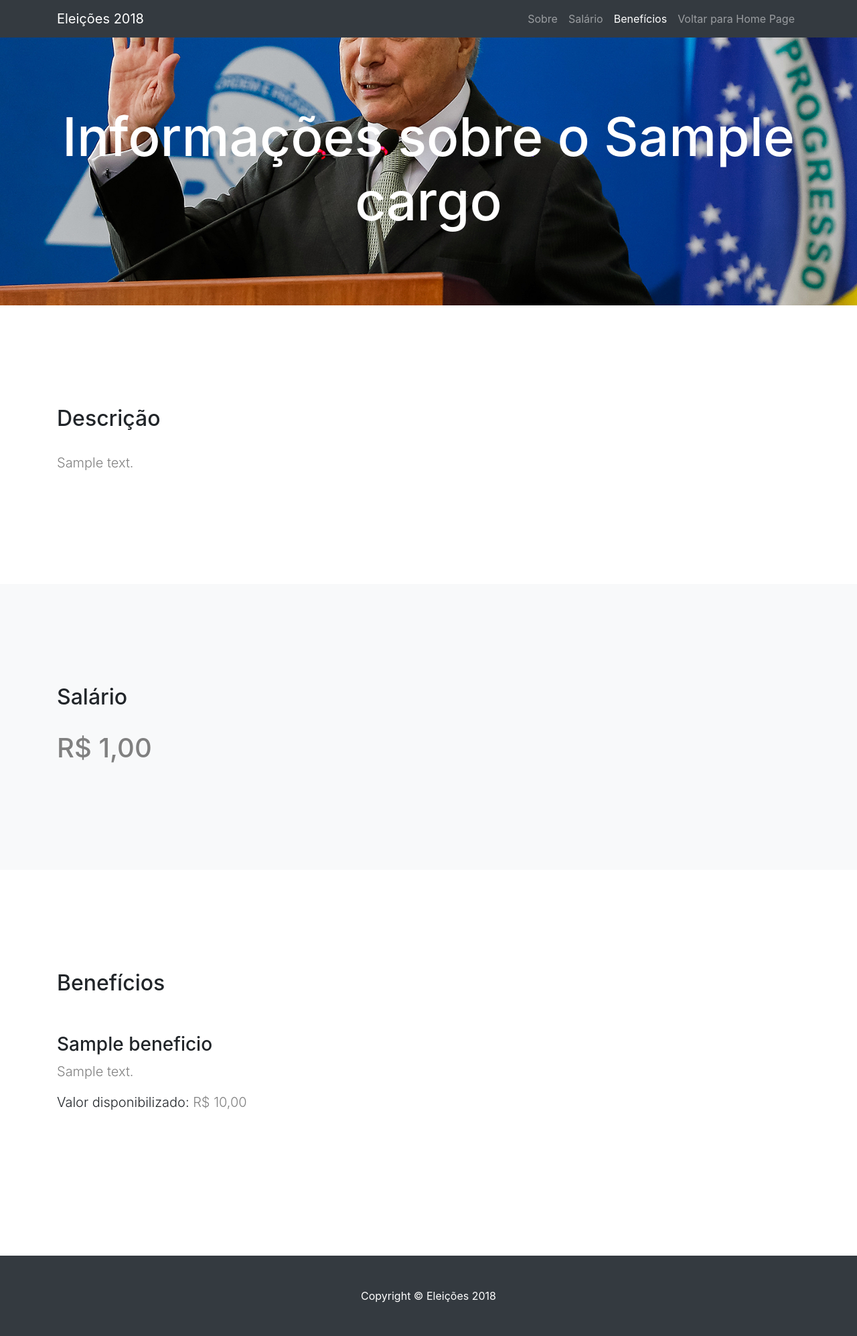
After one commit to erickarruzzo/eleicoesuff, a Django app: template info_cargos/templates/cargo.html in a window 1280 px wide. The commit adds this page. Shown: the whole page at 67% size. Run offline with Django 3.2, Linux system fonts and the light colour scheme; the template is opened without the code that fills it: values that come from a table or form of the project are taken from there, others are empty; tables that the repository leaves empty hold one stand-in row (values such as "Sample post"); some libraries are stand-ins or nearby versions.

Commit message:
Funcionalidade informacao de cargo pronta

```diff
--- a/candidatos/templates/candidato.html
+++ b/candidatos/templates/candidato.html
@@ -3,7 +3,7 @@
 {% block body %}
 <form>
 	<div class="form-group text-center">
-		<img src="../static/images/candidatos/can{{candidato.id}}.jpg" style="height: 300px; width: 250px; border-image::1px" class="img-fluid" alt="{{candidato.nome}}">
+		<img src="../static/images/candidatos/can{{candidato.id}}.jpg" style="height: 300px; width: 250px; border-image:1px" class="img-fluid" alt="{{candidato.nome}}">
 	</div>
 	<div class="form-group">
 		<label for="nome_candidato">Nome</label>
--- a/eleicoes2018/models.py
+++ b/eleicoes2018/models.py
@@ -44,8 +44,8 @@ class Usuario(models.Model):
 
 class Cargo(models.Model):
     nome = models.CharField(max_length=255, null=False)
-    salario = models.FloatField(null=False)
-    descricao = models.CharField(max_length=255, null=False)
+    salario = models.IntegerField(null=False)
+    descricao = models.CharField(max_length=800, null=False)
 
 
 class Partido(models.Model):
@@ -84,3 +84,4 @@ class Beneficio(models.Model):
 class CargoBeneficio(models.Model):
     cargo = models.ForeignKey(Cargo, on_delete=models.CASCADE)
     beneficio = models.ForeignKey(Beneficio, on_delete=models.CASCADE)
+    valor = models.IntegerField(null=False)
--- /dev/null
+++ b/info_cargos/templates/cargo.html
@@ -0,0 +1,109 @@
+{% load staticfiles %}
+<!DOCTYPE html>
+  <head>
+
+    <meta charset="utf-8">
+
+    <title>Eleições 2018</title>
+
+    <link href='{% static "vendor/bootstrap/css/bootstrap.min.css" %}' rel="stylesheet">
+    <link href='{% static "css/scrolling-nav.css" %}' rel="stylesheet">
+    <link href='{% static "css/autocomplete.css" %}' rel="stylesheet">
+
+  </head>
+
+  <body id="page-top">
+
+    <!-- Navigation -->
+    <nav class="navbar navbar-expand-lg navbar-dark bg-dark fixed-top" id="mainNav">
+      <div class="container">
+        <a class="navbar-brand js-scroll-trigger" href="#page-top">Eleições 2018</a>
+        <button class="navbar-toggler" type="button" data-toggle="collapse" data-target="#navbarResponsive" aria-controls="navbarResponsive" aria-expanded="false" aria-label="Toggle navigation">
+          <span class="navbar-toggler-icon"></span>
+        </button>
+        <div class="collapse navbar-collapse" id="navbarResponsive">
+          <ul class="navbar-nav ml-auto">
+            <li class="nav-item">
+              <a class="nav-link js-scroll-trigger" href="#sobre">Sobre</a>
+            </li>
+            <li class="nav-item">
+              <a class="nav-link js-scroll-trigger" href="#salario">Salário</a>
+            </li>
+            <li class="nav-item">
+              <a class="nav-link js-scroll-trigger" href="#beneficios">Benefícios</a>
+            </li>
+            <li class="nav-item">
+              <a class="nav-link js-scroll-trigger" href="/">Voltar para Home Page</a>
+            </li>
+          </ul>
+        </div>
+      </div>
+    </nav>
+
+    <header class="bg-primary text-white" style="background-image: url('../static/images/cargos/cargo1.jpg'); background-repeat: repeat-x;  background-position: center; background-size: cover;">
+      <div class="container text-center">
+        <h1 style="font-size: 80px; position: relative">Informações sobre o {{cargo.nome}}</h1>
+      </div>
+    </header>
+
+    <section id="sobre">
+      <div class="container">
+        <div class="row">
+          <div class="col-lg-12 col-sm-12 mx-auto">
+            <h2>Descrição</h2>
+            <br>
+            <p class="lead" style="color: grey">{{cargo.descricao}}</p>
+          </div>
+        </div>
+      </div>
+    </section>
+
+    <section id="salario" class="bg-light">
+      <div class="container">
+        <div class="row">
+          <div class="col-lg-12 col-sm-12 mx-auto">
+            <h2>Salário</h2>
+            <br>
+            <h1 style="color: grey">R$ {{cargo.salario}},00</h1>
+          </div>
+        </div>
+      </div>
+    </section>
+
+    <section id="beneficios">
+      <div class="container">
+        <div class="row">
+          <div class="col-lg-12 col-sm-12 mx-auto">
+            <h2>Benefícios</h3>
+            <br>
+            <br>
+          </div>
+        </div>
+        {% for beneficio in beneficios %}
+          <div class="row">
+            <div class="col-lg-12 mx-auto">
+              <h3>{{ beneficio.beneficio.nome }}</h3>
+              {% load tz %}
+              <p class="lead" style="color: grey">{{ beneficio.beneficio.descricao }}</p>
+              <p class="lead">Valor disponibilizado: <span class="lead" style="color: grey">R$ {{ beneficio.valor }},00</span></p>
+              <br><br>
+            </div>
+          </div>
+        {% endfor %}
+      </div>
+    </section>
+
+    <footer class="py-5 bg-dark">
+      <div class="container">
+        <p class="m-0 text-center text-white">Copyright &copy; Eleições 2018</p>
+      </div>
+    </footer>
+
+    <script src='{% static "vendor/jquery/jquery.min.js" %}'></script>
+    <script src='{% static "vendor/bootstrap/js/bootstrap.bundle.min.js" %}'></script>
+    <script src='{% static "vendor/jquery-easing/jquery.easing.min.js" %}'></script>
+    <script src='{% static "js/scrolling-nav.js" %}'></script>
+    <script src='{% static "js/general.js" %}'></script>
+
+  </body>
+</html>
--- a/info_cargos/views.py
+++ b/info_cargos/views.py
@@ -4,5 +4,5 @@ from eleicoes2018.models import *
 
 def cargo(request, cargo_id):
     cargo = Cargo.objects.get(id=cargo_id)
-    beneficios = Beneficio.objects.filter(cargo=cargo_id)
+    beneficios = CargoBeneficio.objects.filter(cargo=cargo_id)
     return render(request, 'cargo.html', { "cargo" : cargo, 'beneficios' : beneficios })
```
Also changed, not shown: eleicoes2018/templates/index.html (+25 -3 lines), eleicoes2018/migrations/0031_merge_20180626_2022.py (added), eleicoes2018/migrations/0032_auto_20180626_2024.py (added), eleicoes2018/migrations/0033_cargobeneficio_valor.py (added), eleicoes2018/migrations/0034_auto_20180626_2034.py (added), eleicoes2018/migrations/0035_auto_20180626_2035.py (added), eleicoes2018/migrations/0036_auto_20180626_2125.py (added), eleicoes2018/static/images/cargos/cargo1.jpg (added), eleicoes2018/static/images/pastedImage.png (deleted), 1 other file.
